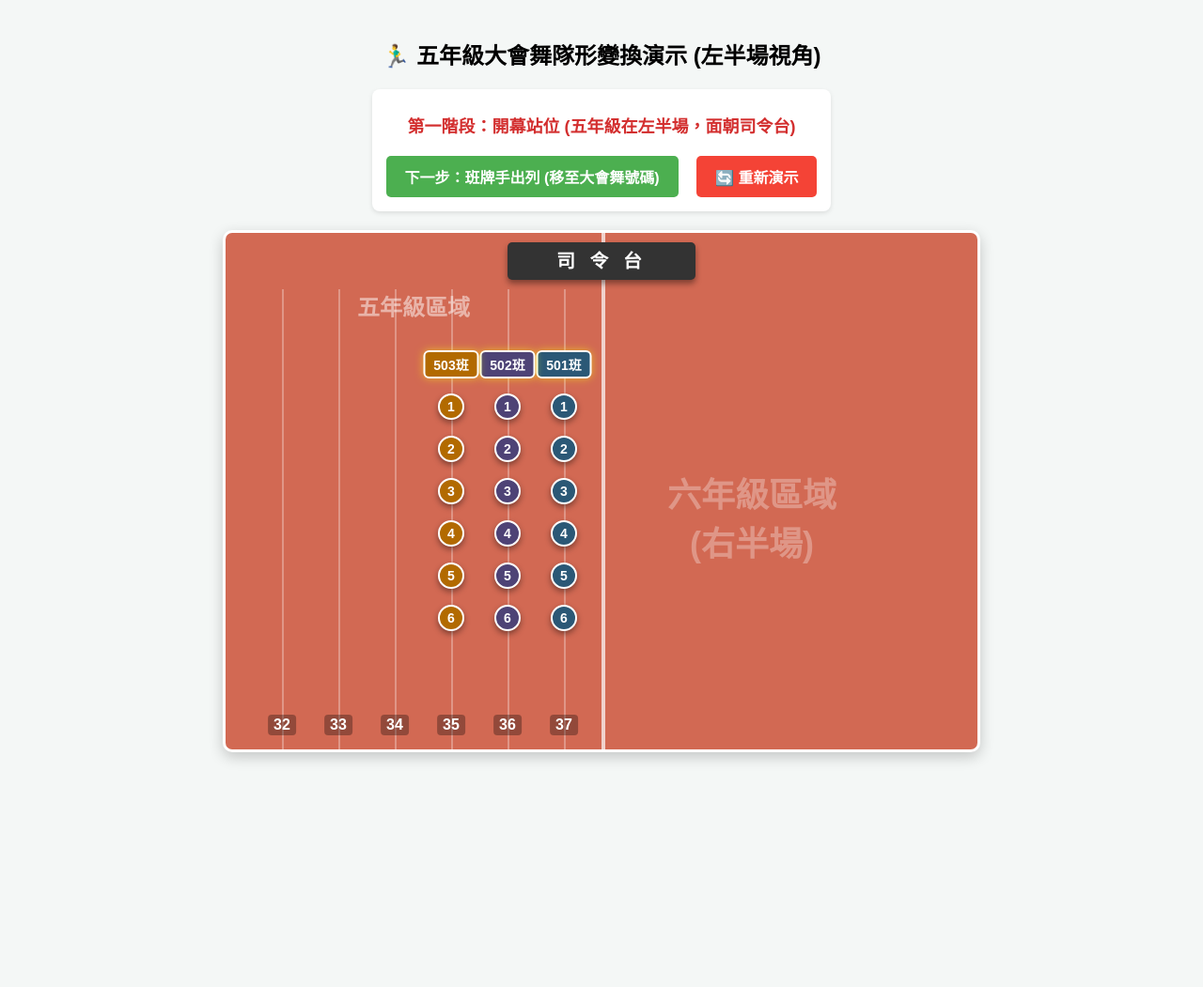
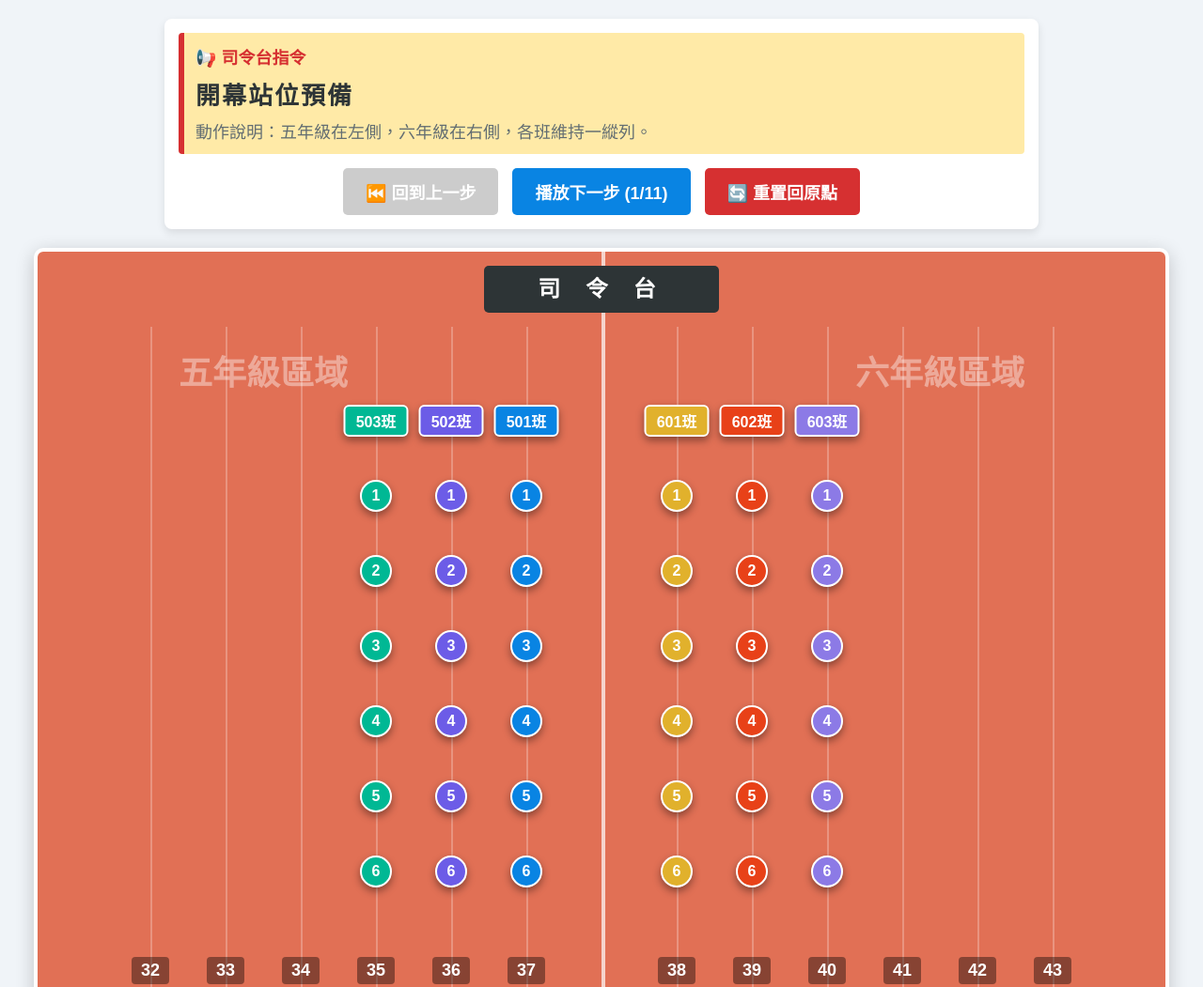
Before and after one commit to nevermind9095/lineup, a plain HTML site: page index.html in a window 1280 px wide. Shown: the top 1051 px of the page at 94% size. Before the commit the page ends 821 px from the top, so only its background shows below. Drawn offline with Linux system fonts and the light colour scheme.

Commit message:
Update index.html

```diff
--- a/index.html
+++ b/index.html
@@ -3,190 +3,279 @@
 <head>
 <meta charset="UTF-8">
 <meta name="viewport" content="width=device-width, initial-scale=1.0">
-<title>五年級大會舞隊形變換演示 (精準對位版)</title>
+<title>五六年級大會舞隊形變換演示 (完整教學版)</title>
 <style>
-  body { font-family: '微軟正黑體', sans-serif; text-align: center; background-color: #f4f7f6; margin: 0; padding: 20px;}
-  #controls { margin-bottom: 20px; padding: 15px; background: #fff; border-radius: 8px; box-shadow: 0 2px 5px rgba(0,0,0,0.1); display: inline-block;}
-  button { padding: 10px 20px; font-size: 16px; cursor: pointer; background-color: #4CAF50; color: white; border: none; border-radius: 5px; transition: 0.3s; font-weight: bold;}
-  button:hover { background-color: #45a049; }
-  button:disabled { background-color: #cccccc; cursor: not-allowed; }
-  #status { font-size: 18px; font-weight: bold; margin: 10px 0 20px 0; color: #d32f2f; }
+  body { font-family: '微軟正黑體', sans-serif; text-align: center; background-color: #f0f4f8; margin: 0; padding: 20px;}
+
+  /* 控制台與口令顯示區 */
+  #controls { margin-bottom: 20px; padding: 15px; background: #fff; border-radius: 8px; box-shadow: 0 4px 10px rgba(0,0,0,0.1); display: inline-block; width: 900px;}
+  #commander-box { background-color: #ffeaa7; border-left: 6px solid #d63031; padding: 12px; margin-bottom: 15px; border-radius: 4px; text-align: left;}
+  #commander-title { font-weight: bold; color: #d63031; margin-bottom: 8px; font-size: 18px;}
+  #command-text { font-size: 26px; font-weight: bold; color: #2d3436; letter-spacing: 2px;}
+  #action-desc { font-size: 18px; color: #636e72; margin-top: 8px;}
+
+  /* 按鈕樣式 */
+  .btn-group { display: flex; justify-content: center; gap: 15px; }
+  button { padding: 12px 24px; font-size: 18px; cursor: pointer; border: none; border-radius: 5px; transition: 0.3s; font-weight: bold; color: white;}
+  button:disabled { background-color: #cccccc !important; cursor: not-allowed; transform: none !important; box-shadow: none !important;}
+
+  #prevBtn { background-color: #f39c12; }
+  #prevBtn:hover:not(:disabled) { background-color: #e67e22; transform: translateY(-2px); box-shadow: 0 4px 6px rgba(0,0,0,0.2);}
+
+  #nextBtn { background-color: #0984e3; }
+  #nextBtn:hover:not(:disabled) { background-color: #74b9ff; transform: translateY(-2px); box-shadow: 0 4px 6px rgba(0,0,0,0.2);}
+
+  #resetBtn { background-color: #d63031; }
+  #resetBtn:hover:not(:disabled) { background-color: #ff7675; transform: translateY(-2px); box-shadow: 0 4px 6px rgba(0,0,0,0.2);}
 
   /* 操場設定 */
-  #field { position: relative; width: 800px; height: 550px; margin: 0 auto; background-color: #d26953; border: 3px solid #fff; border-radius: 10px; overflow: hidden; box-shadow: 0 5px 15px rgba(0,0,0,0.2);}
+  #field { position: relative; width: 1200px; height: 800px; margin: 0 auto; background-color: #e17055; border: 4px solid #fff; border-radius: 10px; overflow: hidden; box-shadow: 0 5px 20px rgba(0,0,0,0.2);}
 
   /* 司令台 */
-  #stage { position: absolute; top: 10px; left: 50%; transform: translateX(-50%); width: 200px; height: 40px; background-color: #333; color: white; line-height: 40px; font-size: 20px; font-weight: bold; border-radius: 5px; letter-spacing: 5px; box-shadow: 0 4px 6px rgba(0,0,0,0.4); z-index: 5;}
+  #stage { position: absolute; top: 15px; left: 50%; transform: translateX(-50%); width: 250px; height: 50px; background-color: #2d3436; color: white; line-height: 50px; font-size: 24px; font-weight: bold; border-radius: 5px; letter-spacing: 10px; z-index: 5;}
 
-  /* 操場中線與右半場提示 */
+  /* 中線與區域提示 */
   #center-line { position: absolute; left: 50%; top: 0; bottom: 0; width: 4px; background-color: rgba(255,255,255,0.7); z-index: 1;}
-  #right-half-text { position: absolute; left: 70%; top: 250px; transform: translateX(-50%); color: rgba(255,255,255,0.3); font-size: 36px; font-weight: bold; z-index: 1;}
-  #left-half-text { position: absolute; left: 25%; top: 60px; transform: translateX(-50%); color: rgba(255,255,255,0.5); font-size: 24px; font-weight: bold; z-index: 1;}
+  .area-text { position: absolute; top: 100px; color: rgba(255,255,255,0.4); font-size: 36px; font-weight: bold; z-index: 1;}
+  #left-text { left: 20%; transform: translateX(-50%); }
+  #right-text { right: 20%; transform: translateX(50%); }
 
   /* 地上標線與號碼 */
-  .line { position: absolute; top: 60px; width: 2px; height: 100%; background-color: rgba(255,255,255,0.3); z-index: 2;}
-  .number { position: absolute; bottom: 15px; color: white; font-weight: bold; font-size: 16px; transform: translateX(-50%); background: rgba(0,0,0,0.3); padding: 2px 6px; border-radius: 4px; z-index: 3;}
+  .line { position: absolute; top: 80px; width: 2px; height: 100%; background-color: rgba(255,255,255,0.25); z-index: 2;}
+  .number { position: absolute; bottom: 20px; color: white; font-weight: bold; font-size: 18px; transform: translateX(-50%); background: rgba(0,0,0,0.4); padding: 4px 10px; border-radius: 4px; z-index: 3;}
 
   /* 學生節點設定 */
-  .student { position: absolute; border-radius: 50%; border: 2px solid white; text-align: center; font-size: 14px; font-weight: bold; color: white; transition: all 1s ease-in-out; transform: translate(-50%, -50%); box-shadow: 0 3px 6px rgba(0,0,0,0.4); display: flex; align-items: center; justify-content: center;}
+  .student { position: absolute; border-radius: 50%; border: 2px solid white; text-align: center; font-size: 16px; font-weight: bold; color: white; transition: all 0.4s ease-in-out; transform: translate(-50%, -50%); box-shadow: 0 4px 8px rgba(0,0,0,0.4); display: flex; align-items: center; justify-content: center;}
+  .leader { width: 65px; height: 30px; border-radius: 6px; z-index: 10;}
+  .normal { width: 30px; height: 30px; z-index: 8; }
 
-  /* 班牌手特別設定 (長方形) */
-  .leader { width: 55px; height: 26px; border-radius: 6px; color: #fff; z-index: 10; font-size: 14px; box-shadow: 0 0 10px rgba(255,255,0,0.5);}
-  /* 一般學生設定 (圓形) */
-  .normal { width: 24px; height: 24px; z-index: 8; }
+  /* 學生對話框 (喊聲) */
+  .shout { position: absolute; top: -35px; left: 50%; transform: translateX(-50%); background: white; color: #d63031; font-size: 16px; padding: 4px 8px; border-radius: 6px; font-weight: bold; display: none; white-space: nowrap; box-shadow: 0 3px 6px rgba(0,0,0,0.3); z-index: 20;}
+  .shout::after { content: ''; position: absolute; top: 100%; left: 50%; margin-left: -6px; border-width: 6px; border-style: solid; border-color: white transparent transparent transparent; }
+
 </style>
 </head>
 <body>
 
-  <h2>🏃‍♂️ 五年級大會舞隊形變換演示 (左半場視角)</h2>
+  <div id="controls">
+    <div id="commander-box">
+      <div id="commander-title">📢 司令台指令</div>
+      <div id="command-text">開幕站位預備</div>
+      <div id="action-desc">動作說明：五年級在左側，六年級在右側，各班維持一縱列。</div>
+    </div>
 
-  <div id="controls">
-    <div id="status">第一階段：開幕站位 (五年級在左半場，面朝司令台)</div>
-    <button id="nextBtn" onclick="nextStep()">下一步：班牌手出列 (移至大會舞號碼)</button>
-    <button onclick="reset()" style="background-color: #f44336; margin-left:15px;">🔄 重新演示</button>
+    <div class="btn-group">
+      <button id="prevBtn" onclick="prevStep()">⏮️ 回到上一步</button>
+      <button id="nextBtn" onclick="nextStep()">播放下一步 (1/11)</button>
+      <button id="resetBtn" onclick="reset()">🔄 重置回原點</button>
+    </div>
   </div>
 
   <div id="field">
-    <div id="stage">司 令 台</div>
-    <div id="center-line"></div>
-    <div id="left-half-text">五年級區域</div>
-    <div id="right-half-text">六年級區域<br>(右半場)</div>
     </div>
 
 <script>
   const field = document.getElementById('field');
   let step = 0;
+  const totalSteps = 10;
 
-  // 模擬三個班級的資料 (開幕號碼, 大會舞右側號碼, 顏色)
+  // 模擬班級資料
   const classes = [
-    { id: '501班', openNum: 37, danceNum: 37, color: '#2b5876' },
-    { id: '502班', openNum: 36, danceNum: 35, color: '#4e4376' },
-    { id: '503班', openNum: 35, danceNum: 33, color: '#b26a00' }
+    // 左半場：五年級
+    { id: '501班', grade: 5, openNum: 37, oddNum: 37, evenNum: 36, color: '#0984e3' },
+    { id: '502班', grade: 5, openNum: 36, oddNum: 35, evenNum: 34, color: '#6c5ce7' },
+    { id: '503班', grade: 5, openNum: 35, oddNum: 33, evenNum: 32, color: '#00b894' },
+    // 右半場：六年級
+    { id: '601班', grade: 6, openNum: 38, oddNum: 38, evenNum: 39, color: '#e1b12c' },
+    { id: '602班', grade: 6, openNum: 39, oddNum: 40, evenNum: 41, color: '#e84118' },
+    { id: '603班', grade: 6, openNum: 40, oddNum: 42, evenNum: 43, color: '#8c7ae6' }
   ];
 
   let studentsData = [];
 
+  // 精細化口令劇本 (11個階段)
+  const script = [
+    { cmd: "開幕站位預備", desc: "動作說明：五年級在左側，六年級在右側，各班維持一縱列。" }, // 0
+    { cmd: "「五六年級全體同學聽口令，立正！」", desc: "動作說明：全體準備待命變換隊形。" }, // 1
+    { cmd: "「請五六年級班牌手同學，向左向右轉！」", desc: "動作說明：五年級班牌手向左轉，六年級向右轉。" }, // 2
+    { cmd: "「就大會舞位置，起步走！」", desc: "動作說明：班牌手率先脫隊，平移走到指定的奇數號碼線上。" }, // 3
+    { cmd: "「五六年級全體同學，向左向右轉！」", desc: "動作說明：全體同學轉向外側，準備跟隨班牌手。" }, // 4
+    { cmd: "「就班牌手位置，跑步走！」", desc: "動作說明：學生跑步跟上，維持一縱列站在班牌手後方。（⚠️ 備註提醒：到定位先保持小碎步）" }, // 5
+    { cmd: "「五六年級全體同學，立正！」", desc: "動作說明：學生停止小碎步並齊喊『1！ 2！』。" }, // 6
+    { cmd: "「就大會舞位置，散開！」(喊：1 !)", desc: "動作說明：全體喊 1！偶數號同學往外側踏出第一步。" }, // 7
+    { cmd: "「就大會舞位置，散開！」(喊：2 !)", desc: "動作說明：全體喊 2！偶數號同學往外側踏第二步，對齊雙數號碼牌。" }, // 8
+    { cmd: "「就大會舞位置，散開！」(喊：3 !)", desc: "動作說明：全體喊 3！偶數號同學往前踏出第一步。" }, // 9
+    { cmd: "「就大會舞位置，散開！」(喊：4 !)", desc: "動作說明：全體喊 4！偶數號同學往前踏第二步，完美對齊單數排同學！" } // 10
+  ];
+
   function init() {
-    // 保留固定背景元素，清空其他動態元素
     const staticHTML = `
       <div id="stage">司 令 台</div>
       <div id="center-line"></div>
-      <div id="left-half-text">五年級區域</div>
-      <div id="right-half-text">六年級區域<br>(右半場)</div>
+      <div id="left-text" class="area-text">五年級區域</div>
+      <div id="right-text" class="area-text">六年級區域</div>
     `;
     field.innerHTML = staticHTML;
     studentsData = [];
 
-    // 畫地上標號 (從 32 到 37 號)
-    // 中線在 400px，我們把 37 號放在中線左側 360px，依序往左遞減
+    // 間距：中線在 600px。
+    // 五年級標線 (32~37)，37號在 520px，間距 80px
     for(let i = 32; i <= 37; i++) {
-      let xPos = 360 - (37 - i) * 60;
-      field.innerHTML += `<div class="line" style="left: ${xPos}px;"></div>`;
-      field.innerHTML += `<div class="number" style="left: ${xPos}px;">${i}</div>`;
+      let x = 520 - (37 - i) * 80;
+      field.innerHTML += `<div class="line" style="left: ${x}px;"></div><div class="number" style="left: ${x}px;">${i}</div>`;
+    }
+    // 六年級標線 (38~43)，38號在 680px，間距 80px
+    for(let i = 38; i <= 43; i++) {
+      let x = 680 + (i - 38) * 80;
+      field.innerHTML += `<div class="line" style="left: ${x}px;"></div><div class="number" style="left: ${x}px;">${i}</div>`;
     }
 
-    // 產生學生節點 (1位班牌手 + 6位同學)
+    // 產生學生節點
     classes.forEach(cls => {
       for(let i = 0; i <= 6; i++) {
         let isLeader = (i === 0);
         let el = document.createElement('div');
+        let shoutEl = document.createElement('div');
+        shoutEl.className = 'shout';
+        el.appendChild(shoutEl);
 
         if (isLeader) {
           el.className = 'student leader';
           el.style.backgroundColor = cls.color;
-          el.innerText = cls.id; // 顯示 "501班"
+          el.innerHTML += cls.id;
         } else {
           el.className = 'student normal';
           el.style.backgroundColor = cls.color;
-          el.innerText = i;  // 顯示座號 1, 2, 3, 4, 5, 6
+          el.innerHTML += i;
         }
 
         field.appendChild(el);
 
         studentsData.push({
           element: el,
+          shoutBox: el.querySelector('.shout'),
           classData: cls,
-          index: i,  // i=0是班牌手, i=1是1號, i=2是2號
+          index: i,
           isLeader: isLeader,
-          isEven: (i % 2 === 0 && i !== 0), // 2, 4, 6 號是偶數
-          isOdd: (i % 2 !== 0) // 1, 3, 5 號是奇數
+          isEven: (i % 2 === 0 && i !== 0),
+          isOdd: (i % 2 !== 0)
         });
       }
     });
 
-    renderStep0();
+    renderStep(0);
   }
 
-  // 計算 X 座標 (37號在 360px，每減1號向左移 60px)
-  function getX(num) { return 360 - (37 - num) * 60; }
+  // 取得 X 座標
+  function getX(grade, num) {
+    if(grade === 5) return 520 - (37 - num) * 80;
+    if(grade === 6) return 680 + (num - 38) * 80;
+  }
 
-  // 計算 Y 座標 (開幕與初始間距，每人距離 45px)
-  // 班牌手在最前面 Y=140
-  function getY_open(index) { return 140 + index * 45; }
+  // 取得 Y 座標
+  function getY_open(index) { return 180 + index * 80; }
 
-  // 步驟 0: 開幕一縱列
-  function renderStep0() {
+  function renderStep(targetStep) {
+    // 更新 UI 文字
+    document.getElementById('command-text').innerText = script[targetStep].cmd;
+    document.getElementById('action-desc').innerText = script[targetStep].desc;
+
+    let prevBtn = document.getElementById('prevBtn');
+    let nextBtn = document.getElementById('nextBtn');
+
+    // 判斷「上一步」按鈕狀態
+    if (targetStep > 0) {
+      prevBtn.disabled = false;
+    } else {
+      prevBtn.disabled = true;
+    }
+
+    // 判斷「下一步」按鈕狀態
+    if (targetStep < totalSteps) {
+      nextBtn.innerText = `播放下一步 (${targetStep + 1}/${totalSteps + 1})`;
+      nextBtn.disabled = false;
+    } else {
+      nextBtn.innerText = "✅ 演示完畢";
+      nextBtn.disabled = true;
+    }
+
+    // 執行對應動作
     studentsData.forEach(s => {
-      s.element.style.left = getX(s.classData.openNum) + 'px';
-      s.element.style.top = getY_open(s.index) + 'px';
+      s.shoutBox.style.display = 'none'; // 先隱藏所有氣泡
+
+      let currentX = getX(s.classData.grade, s.classData.openNum);
+      let currentY = getY_open(s.index);
+
+      // 步驟 3: 班牌手平移
+      if (targetStep >= 3) {
+        if (s.isLeader) currentX = getX(s.classData.grade, s.classData.oddNum);
+      }
+      // 步驟 5: 所有人跟上班牌手平移
+      if (targetStep >= 5) {
+        currentX = getX(s.classData.grade, s.classData.oddNum);
+      }
+
+      // 步驟 6: 立正喊聲
+      if (targetStep === 6 && !s.isLeader) {
+        s.shoutBox.innerText = '1! 2!';
+        s.shoutBox.style.display = 'block';
+      }
+
+      // 步驟 7~10: 散開的四個分解動作
+      if (targetStep >= 7 && !s.isLeader) {
+        let startX = getX(s.classData.grade, s.classData.oddNum);
+        let targetX = getX(s.classData.grade, s.classData.evenNum);
+        let startY = getY_open(s.index);
+        let targetY = getY_open(s.index - 1); // 往前遞補的位置
+
+        if (targetStep === 7) {
+          s.shoutBox.innerText = '1!';
+          s.shoutBox.style.display = 'block';
+          if (s.isEven) { currentX = (startX + targetX) / 2; } // X 踏一半
+        }
+        if (targetStep === 8) {
+          s.shoutBox.innerText = '2!';
+          s.shoutBox.style.display = 'block';
+          if (s.isEven) { currentX = targetX; } // X 就定位
+        }
+        if (targetStep === 9) {
+          s.shoutBox.innerText = '3!';
+          s.shoutBox.style.display = 'block';
+          if (s.isEven) { currentX = targetX; currentY = (startY + targetY) / 2; } // Y 踏一半
+        }
+        if (targetStep === 10) {
+          s.shoutBox.innerText = '4!';
+          s.shoutBox.style.display = 'block';
+          if (s.isEven) { currentX = targetX; currentY = targetY; } // Y 完美對齊
+        }
+      }
+
+      // 套用座標
+      s.element.style.left = currentX + 'px';
+      s.element.style.top = currentY + 'px';
     });
   }
 
-  // 點擊下一步的邏輯
   function nextStep() {
-    step++;
-    const statusEl = document.getElementById('status');
-    const btn = document.getElementById('nextBtn');
+    if (step < totalSteps) {
+      step++;
+      renderStep(step);
+    }
+  }
 
-    if(step === 1) {
-      statusEl.innerText = "第二階段：班牌手先行 (移動到該班大會舞右側號碼)";
-      btn.innerText = "下一步：全班跟上";
-      studentsData.forEach(s => {
-        if(s.isLeader) {
-          s.element.style.left = getX(s.classData.danceNum) + 'px';
-        }
-      });
-    }
-    else if(step === 2) {
-      statusEl.innerText = "第三階段：全班跟進 (維持一直排，站在班牌手正後方)";
-      btn.innerText = "下一步：雙數號向左前踏步";
-      studentsData.forEach(s => {
-        if(!s.isLeader) {
-          s.element.style.left = getX(s.classData.danceNum) + 'px';
-        }
-      });
-    }
-    else if(step === 3) {
-      statusEl.innerText = "第四階段：雙數號左前踏步，與單數號平齊 (班牌手獨立站立！)";
-      btn.innerText = "✅ 演示完畢";
-      btn.disabled = true;
-      studentsData.forEach(s => {
-        if(s.isLeader) {
-          // 班牌手不動，維持在 Y=140
-        }
-        else if (s.isOdd) {
-          // 單數號 (1, 3, 5) 原地不動！
-          // 已經在第三階段移到正確的 X 軸，Y 軸也維持原本的間距
-        }
-        else if (s.isEven) {
-          // 雙數號 (2, 4, 6) 往左側號碼踏步 (danceNum - 1)
-          s.element.style.left = getX(s.classData.danceNum - 1) + 'px';
-          // 往前一步，對齊前一位單數號的 Y 座標 (例如：2號對齊1號的 Y)
-          s.element.style.top = getY_open(s.index - 1) + 'px';
-        }
-      });
+  function prevStep() {
+    if (step > 0) {
+      step--;
+      renderStep(step);
     }
   }
 
   function reset() {
     step = 0;
-    document.getElementById('status').innerText = "第一階段：開幕站位 (五年級在左半場，面朝司令台)";
-    let btn = document.getElementById('nextBtn');
-    btn.innerText = "下一步：班牌手出列 (移至大會舞號碼)";
-    btn.disabled = false;
-    renderStep0();
+    renderStep(0);
   }
 
+  // 自動延遲初始化以確保字體載入
   window.onload = init;
 </script>
 </body>
```
